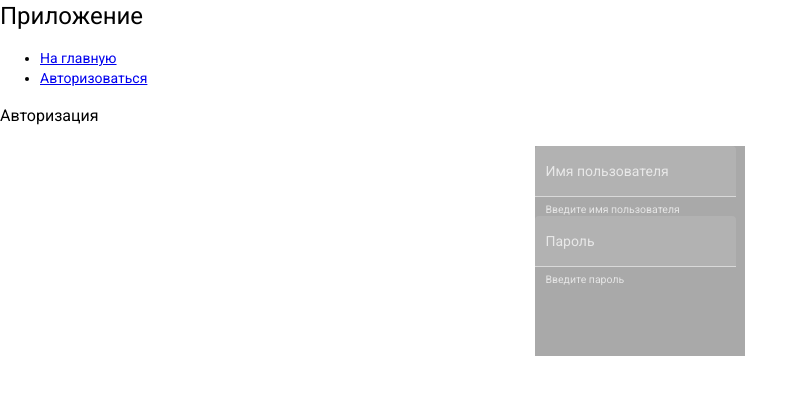
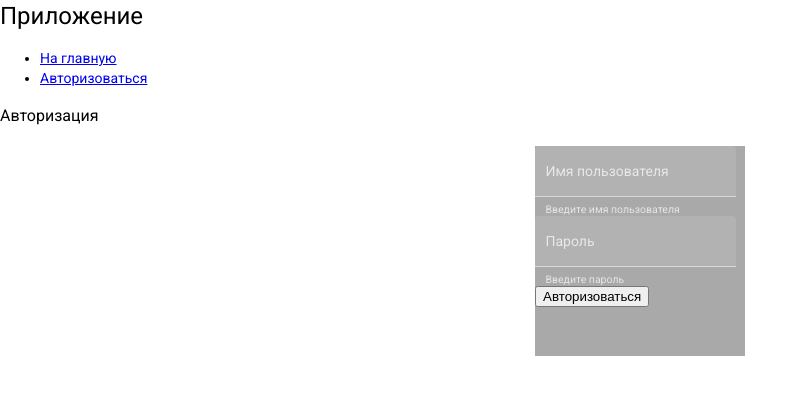
Before and after one commit to OkFrog97/Angular-it-universe-project, an Angular app in the folder pet-finder/: page /auth in a window 1280 px wide. Shown: the top 394 px of the page, without its empty margins (0-808 px from the left). Built offline with nearby package versions, Linux system fonts and the light colour scheme.

Commit message:
Добавил Реактивные формы для формы авторизации.

```diff
--- a/pet-finder/src/app/pages/authorisation-page/authorisation-page.component.html
+++ b/pet-finder/src/app/pages/authorisation-page/authorisation-page.component.html
@@ -1,19 +1,22 @@
 <h3>Авторизация</h3>
 <div class="container">
   <div class="form">
+    <from [formGroup]="authorisationFrom">
       <div class="form__field">
         <mat-form-field appearance="fill">
           <mat-label>Имя пользователя</mat-label>
-        <input matInput placeholder="Вася">
+          <input matInput placeholder="Вася" formControlName="userName">
           <mat-hint>Введите имя пользователя</mat-hint>
         </mat-form-field>
       </div>
       <div class="form__field">
         <mat-form-field appearance="fill">
           <mat-label>Пароль</mat-label>
-        <input matInput placeholder="123">
+          <input matInput placeholder="123" formControlName="userPassword">
           <mat-hint>Введите пароль</mat-hint>
         </mat-form-field>
       </div>
+      <button (click)="OnCLickAuthorisation()">Авторизоваться</button>
+    </from>
   </div>
 </div>
--- a/pet-finder/src/app/pages/authorisation-page/authorisation-page.component.ts
+++ b/pet-finder/src/app/pages/authorisation-page/authorisation-page.component.ts
@@ -1,4 +1,5 @@
 import { Component, OnInit } from '@angular/core';
+import {FormControl, FormGroup} from "@angular/forms";
 
 @Component({
   selector: 'app-authorisation-page',
@@ -7,9 +8,17 @@ import { Component, OnInit } from '@angular/core';
 })
 export class AuthorisationPageComponent implements OnInit {
 
+  public authorisationFrom: FormGroup = new FormGroup({
+    userName: new FormControl(),
+    userPassword: new FormControl()
+  })
   constructor() { }
 
   ngOnInit(): void {
   }
 
+  public OnCLickAuthorisation() {
+    console.log(this.authorisationFrom.value);
+  }
+
 }
```
Also changed, not shown: pet-finder/src/app/pages/authorisation-page/authorisation-page.module.ts (+13 -11 lines). Lines whose indentation alone changed are shown as unchanged.
